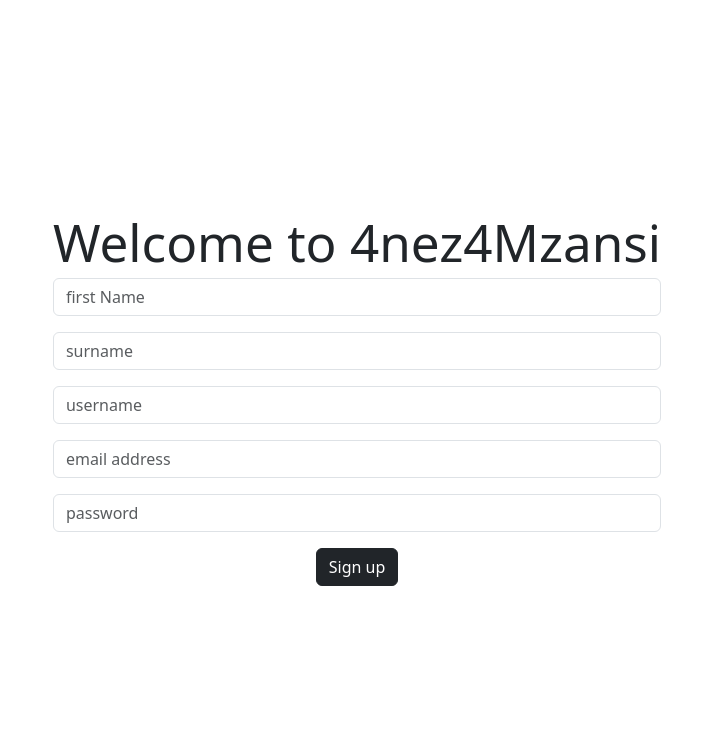
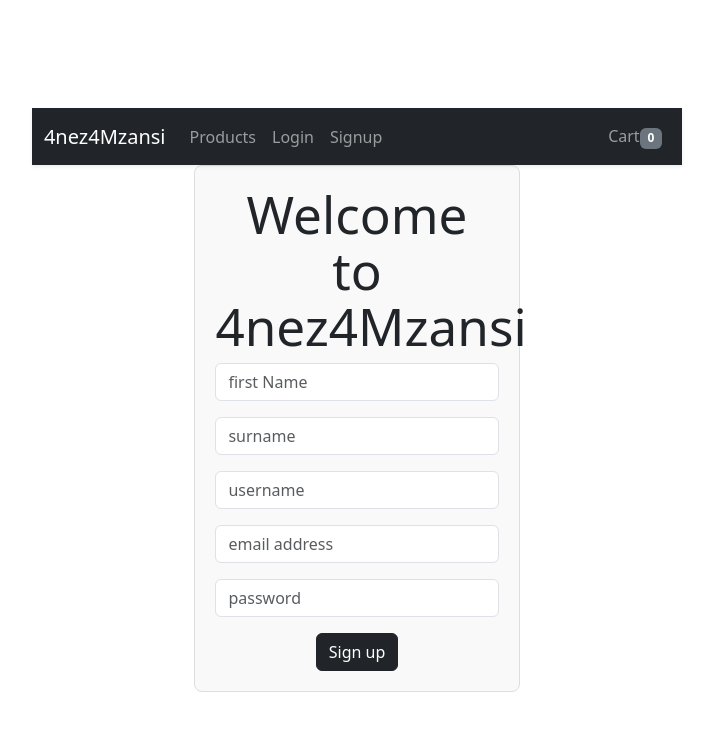
Before and after one commit to Lincs007/Capstone-Project, a React (Vite) app: page /signup in a window 1280 px wide. Shown: the top 730 px of the page, without its empty margins (283-996 px from the left). Built offline with nearby package versions, Linux system fonts and the light colour scheme.

Commit message:
minor changes

```diff
--- a/src/App.jsx
+++ b/src/App.jsx
@@ -3,13 +3,16 @@ import ShoppingCart from "./components/shoppingCart";
 import ProductPage from "./components/productsPage";
 import LoginPage from "./components/loginPage";
 import SignupPage from "./components/signupPage";
+import Header from "./components/header";
 import "./App.css";
 import "./customCss/landingPage.css";
+import "./customCss/form.css";
 import { Routes, Route } from "react-router-dom";
 
 function App() {
   return (
     <>
+      <Header />
       <Routes>
         <Route path="/signup" element={<SignupPage />} />
         <Route path="/login" element={<LoginPage />} />
--- a/src/components/loginPage.jsx
+++ b/src/components/loginPage.jsx
@@ -1,9 +1,11 @@
 import { useFormik } from "formik";
 import { Button, Container, Form } from "react-bootstrap";
 import { useSelector } from "react-redux";
+import { useNavigate } from "react-router-dom";
 
 function LoginPage() {
-  const savedUser = useSelector((state) => state.userDetails);
+  const savedUser = useSelector((state) => state.userDetails.userDetails);
+  const navigate = useNavigate();
   console.log("saved user details from redux store:", savedUser);
   const validate = (values) => {
     const errors = {};
@@ -29,12 +31,20 @@ function LoginPage() {
   };
   const formik = useFormik({
     initialValues: {
-      email: "",
+      userName: "",
       password: "",
     },
     validate,
     onSubmit: (values) => {
-      console.log("Login form data has been submitted", values);
+      const matchedUser = savedUser.find(
+        (user) => user.userName === values.userName
+      );
+      if (matchedUser && matchedUser.password === values.password) {
+        console.log("Login successful", values);
+        navigate("/");
+      } else {
+        console.log("Login failed", values);
+      }
     },
   });
   return (
--- a/src/components/signupPage.jsx
+++ b/src/components/signupPage.jsx
@@ -4,7 +4,7 @@ import { useSelector, useDispatch } from "react-redux";
 import { saveUserDetails } from "../store/userDetailsSlice";
 
 function SignupPage() {
-  const savedUser = useSelector((state) => state.userDetails);
+  const savedUser = useSelector((state) => state.userDetails.userDetails);
   const dispatch = useDispatch();
   const validate = (values) => {
     const errors = {};
@@ -27,7 +27,7 @@ function SignupPage() {
     const userNameRegex = /^(?!.*\.\.)[a-zA-Z][a-zA-Z0-9.]{4,49}$/;
     if (!values.userName) {
       errors.userName = "Username is required";
-    } else if (!/^[A-Za-z]$/.test(values.userName)) {
+    } else if (!/^[A-Za-z]+$/.test(values.userName)) {
       errors.userName = "username must start with a letter";
     } else if (/\.{2,}/.test(values.userName)) {
       errors.userName = "username cannot contain consecutive periods";
--- /dev/null
+++ b/src/customCss/form.css
@@ -0,0 +1,8 @@
+.form-container {
+  max-width: 50%;
+  margin: auto;
+  padding: 20px;
+  border: 1px solid #ddd;
+  border-radius: 8px;
+  background-color: #f9f9f9;
+}
--- a/src/store/userDetailsSlice.jsx
+++ b/src/store/userDetailsSlice.jsx
@@ -9,7 +9,7 @@ const userDetailsSlice = createSlice({
   initialState,
   reducers: {
     saveUserDetails: (state, action) => {
-      userData = action.payload;
+      const userData = action.payload;
       state.userDetails.push({ ...userData, id: state.userDetails.length + 1 });
     },
   },
```
